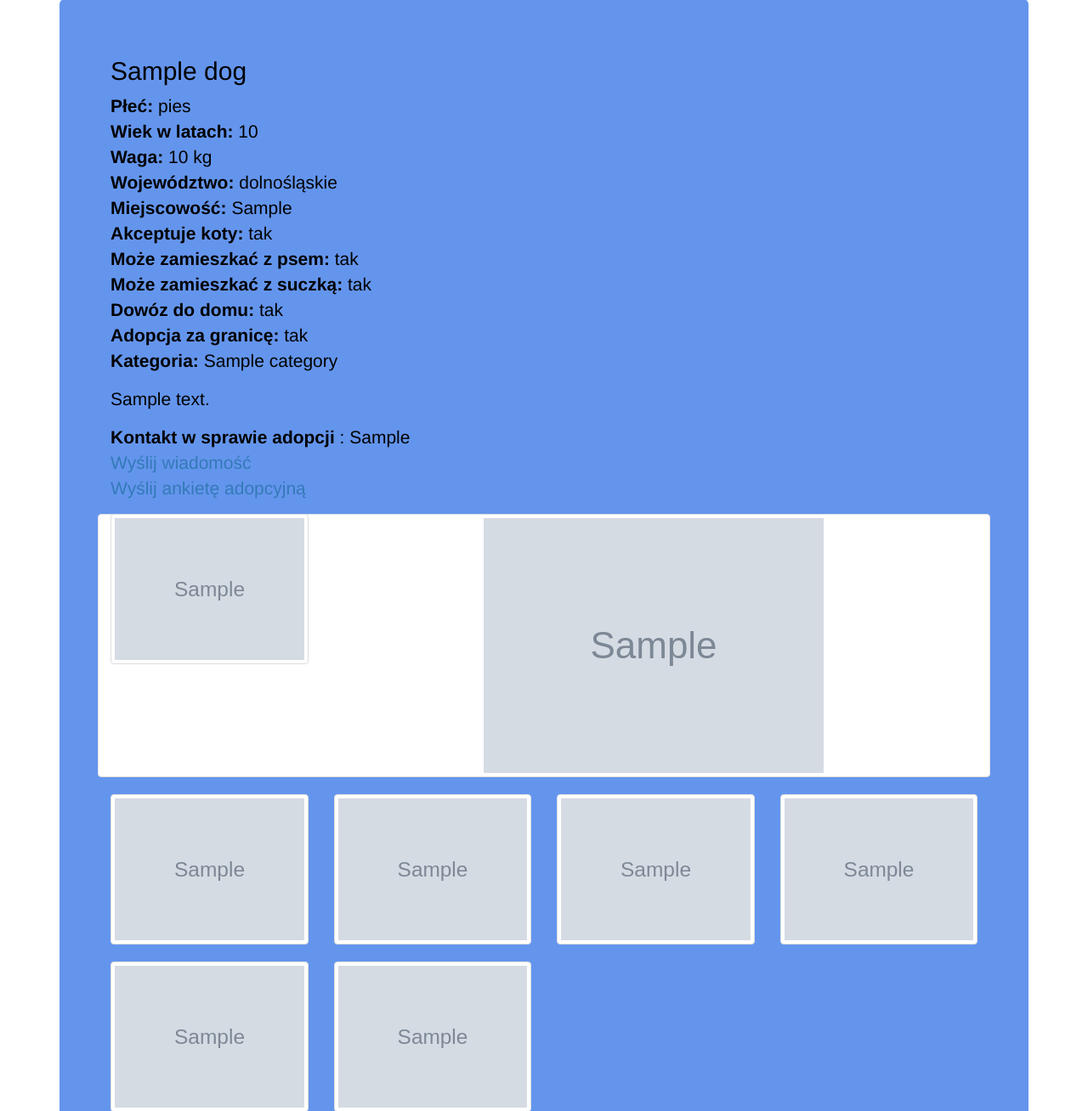
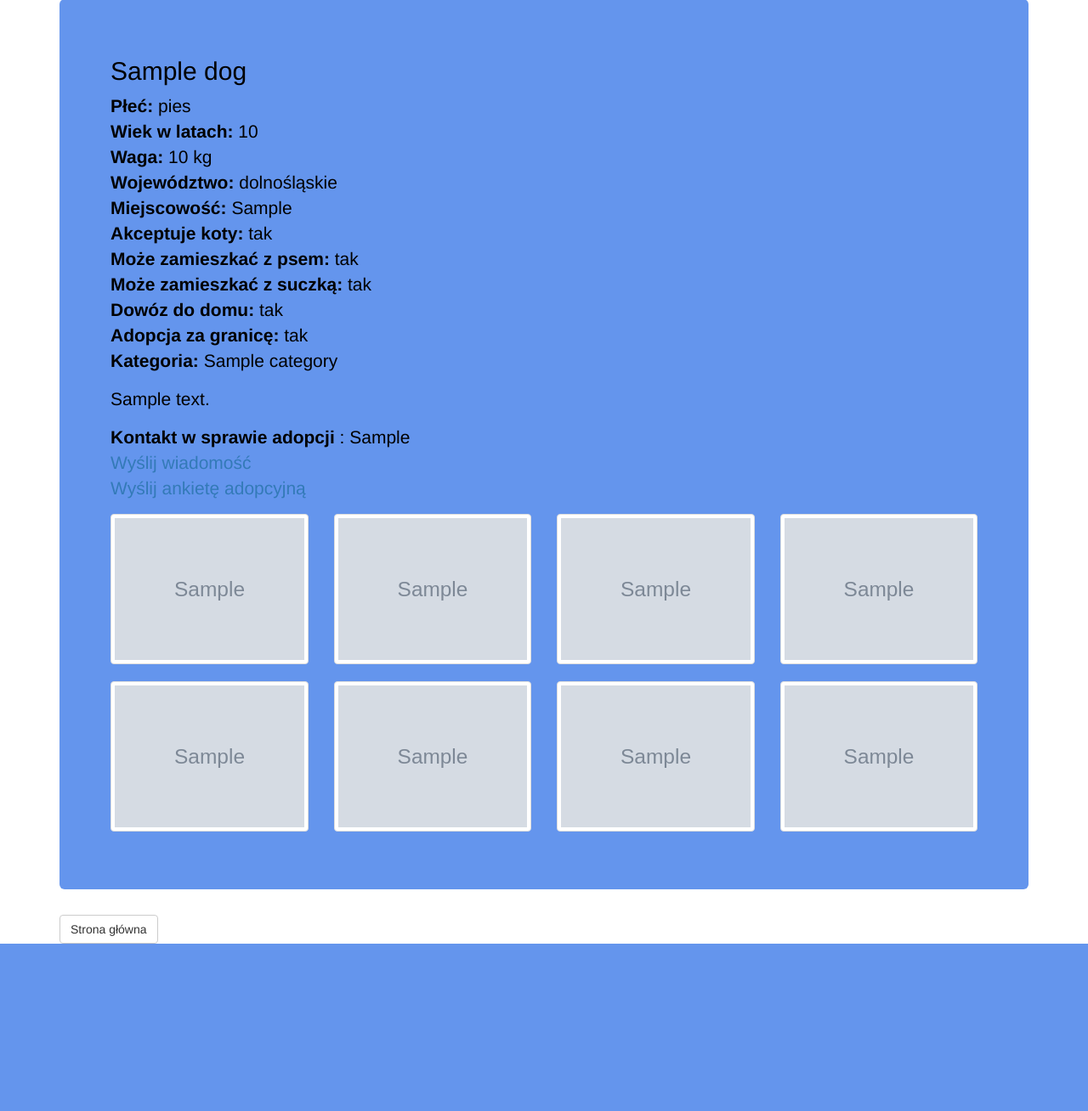
Before and after one commit to Kadabu/Serwis_adopcyjny, a Django app: page /pies/1/ in a window 1280 px wide. Shown: the part 230-1538 px from the top of the page at 85% size. After the commit the page ends 1341 px from the top, so only its background shows below. Run offline with Django 3.2, Linux system fonts and the light colour scheme; tables that the repository leaves empty hold one stand-in row (values such as "Sample post"); grey boxes marked "Sample" are stand-in pictures; some libraries are stand-ins or nearby versions.

Commit message:
Dog.html

```diff
--- a/serwis_adopcyjny/adopcje/templates/dog.html
+++ b/serwis_adopcyjny/adopcje/templates/dog.html
@@ -32,7 +32,7 @@
     </div>
 </div>
 {% if dog.picture_2 %}
-<div class=""col-md-3 col-sm-6 col-xs-12>
+<div class="col-md-3 col-sm-6 col-xs-12">
     <div class="thumbnail">
         <img src="/media/{{ dog.picture_2 }}">
     </div>
```
